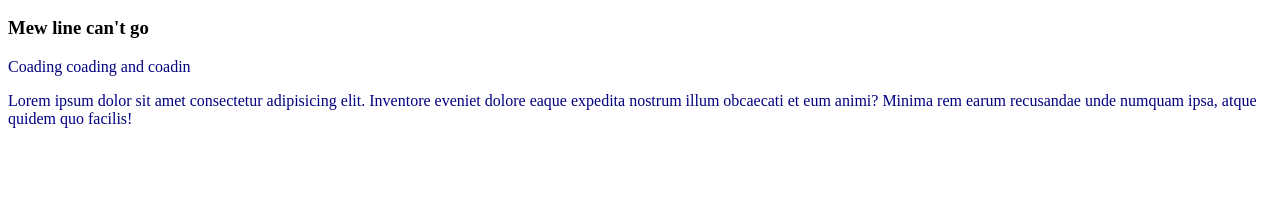
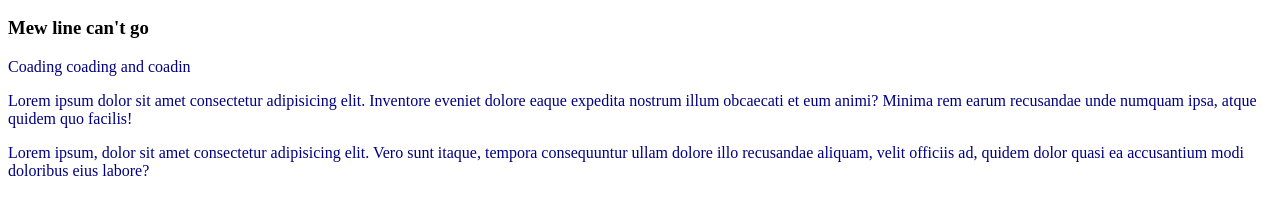
Before and after one commit to SazzadurRa/my-second-repo, a plain HTML site: page index.html in a window 1280 px wide. Shown: the part 110-324 px from the top of the page. Drawn offline with Linux system fonts and the light colour scheme.

```diff
--- a/index.html
+++ b/index.html
@@ -13,5 +13,6 @@
     <h3>Mew line can't go</h3>
     <p>Coading coading and coadin</p>
     <p>Lorem ipsum dolor sit amet consectetur adipisicing elit. Inventore eveniet dolore eaque expedita nostrum illum obcaecati et eum animi? Minima rem earum recusandae unde numquam ipsa, atque quidem quo facilis!</p>
+    <p>Lorem ipsum, dolor sit amet consectetur adipisicing elit. Vero sunt itaque, tempora consequuntur ullam dolore illo recusandae aliquam, velit officiis ad, quidem dolor quasi ea accusantium modi doloribus eius labore?</p>
 </body>
 </html>
```
